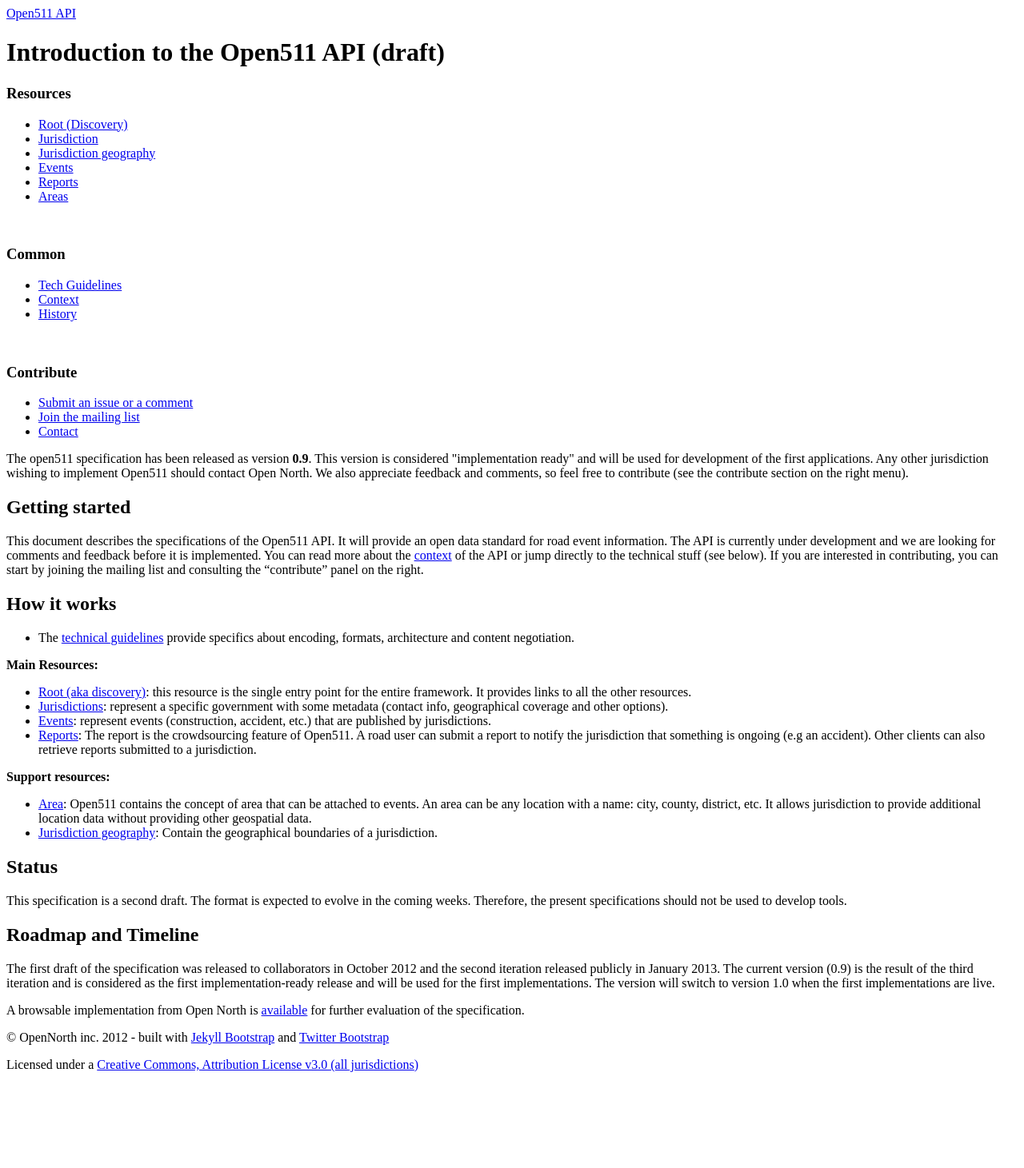
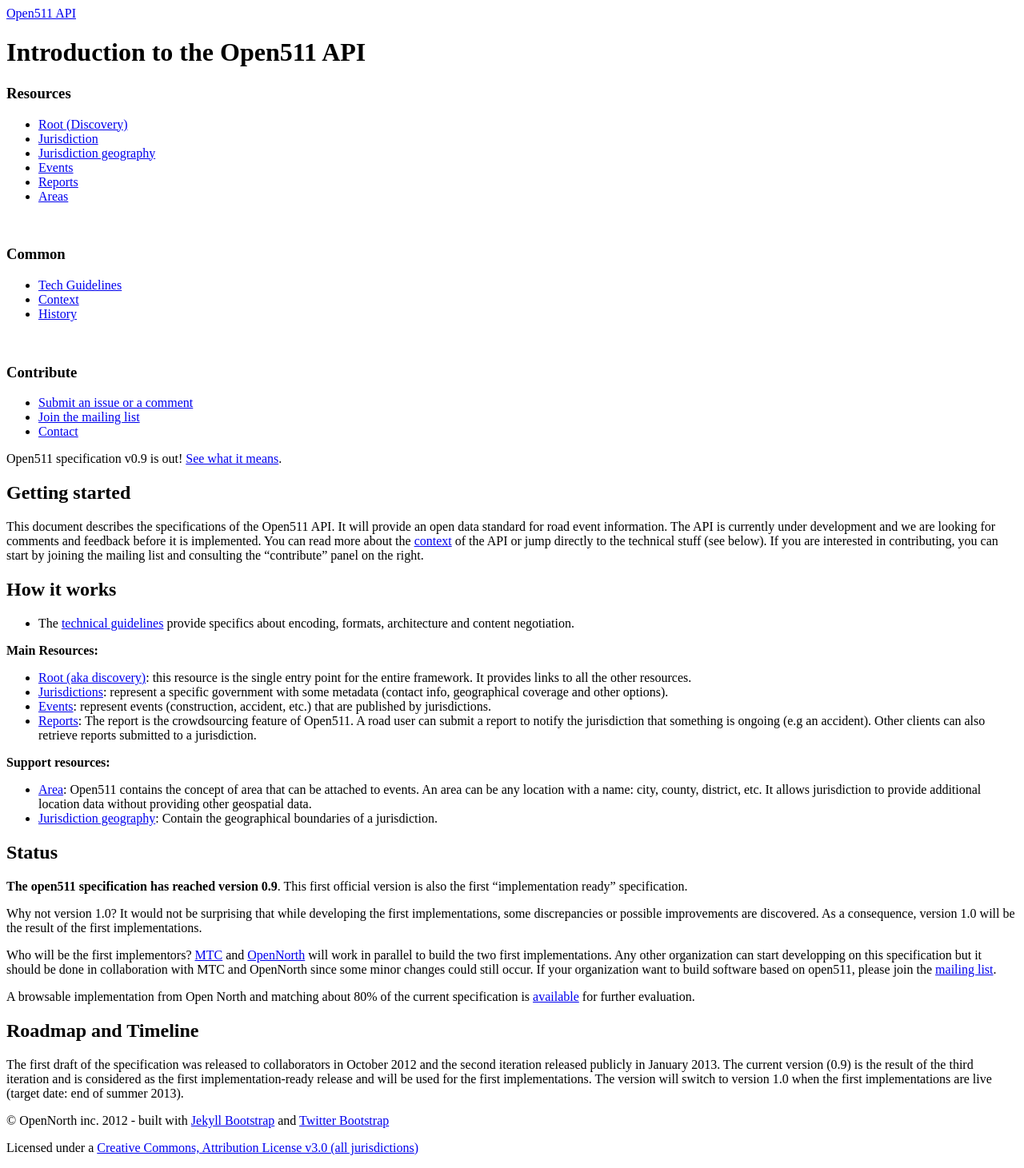
Before and after one commit to open511/Open511API, a Jekyll site: the page built from index.md, in a window 1280 px wide. Shown: the whole page at 80% size. Built offline with Jekyll 4.4.1, drawn with Linux system fonts in a browser that asks for light colours; nearby versions of some CDN libraries; before the commit the page ends 1357 px from its top, so only the background shows below that.

Commit message:
- Add link to schema on Github - update "status" section in index - Add issues 35, 36, 37

```diff
--- a/_includes/specsnav.html
+++ b/_includes/specsnav.html
@@ -34,4 +34,4 @@
 	</ul>
 </div>
 
-<div class="warning">The open511 specification has been released as version <b>0.9</b>. This version is considered "implementation ready" and will be used for development of the first applications. Any other jurisdiction wishing to implement Open511 should contact Open North. We also appreciate feedback and comments, so feel free to contribute (see the contribute section on the right menu).</div>
+<div class="warning">Open511 specification v0.9 is out! <a href="index.html#status">See what it means</a>.</div>
--- a/event.html
+++ b/event.html
@@ -97,7 +97,7 @@ event :
     - name: event_subtype
       type: Enum
       mandatory: Optional
-      desc: <p>List of values to provide more detail about the type of event.</p><p>For INCIDENT:</p><pre>- ACCIDENT<br>- SERIOUS_ACCIDENT<br>- NUMEROUS_ACCIDENTS<br>- STALLED_VEHICLE<br>- SPILL<br>- OBSTRUCTION<br>- MAJOR_HAZARD<br>- DEMONSTRATION</pre><p>For CONSTRUCTION:</p><pre>- ROAD_CONSTRUCTION<br>- WORK_IN_THE_MEDIAM<br>- NARROW_LANES<br>- TRAFFIC_ALTERNATING_DIRECTIONS<br>- BRIDGE_OPERATIONS<br>- BLASTING<br>- WORK_ON_UNDERGROUND<br>- EMERGENGY_MAINTENANCE</pre> <p>For SPECIAL_EVENT:</p><pre>- SPORTING_EVENT<br>- MAJOR_EVENT<br>- CONCERT<br>- FESTIVAL<br>- FIREWORKS<br>- PARADE<br>- CROWD</pre> <p>For WEATHER_CONDITION:</p><pre>- SEVERE_WEATHER<br>- HEAVY_SNOW<br>- SNOW<br>- ICE_GLAZE<br>- HEAVY_FROST<br>- ICE_STORM<br>- DAMAGING_HAIL<br>- THUNDERSTORM<br>- HEAVY_DOWNPOUR<br>- TORNADO<br>- HURRICANE<br>- STRONG_WINDS<br>- DENSE_FOG<br>- FREEZING_FOG<br>- ICE_FOG MIST<br>- VISIBILITY_REDUCED<br>- VISIBILITY_BLOCKED<br>- BLOWING_SNOW<br>- BLOWING_DUST<br>- SANDSTORM<br>- INSECT_SWARMS</pre> <p>For PAVEMENT_CONDITION:</p><pre>- IMPASSABLE<br>- ALMOST_IMPASSABLE<br>- PASSABLE_WITH_CARE<br>- SURFACE_WATER_HAZARD<br>- HYDROPLANING_DANGER<br>- SLIPPERY<br>- MUD<br>- LOOSE_GRAVEL<br>- OIL_ON_ROADWAY<br>- ICE<br>- BLACK_ICE<br>- WET_ICY_ROAD<br>- SLUSH<br>- FROZEN_SLUSH<br>- SNOW<br>- PACKED_SNOW<br>- PLOWED_SNOW<br>- POWDER_SNOW<br>- DEEP_SNOW</pre>
+      desc: <p>List of values to provide more detail about the type of event. <code><a href="https://github.com/opennorth/Open511API/issues/35">Issue 35</a></code>.</p><p>For INCIDENT:</p><pre>- ACCIDENT<br>- SERIOUS_ACCIDENT<br>- NUMEROUS_ACCIDENTS<br>- STALLED_VEHICLE<br>- SPILL<br>- OBSTRUCTION<br>- MAJOR_HAZARD<br>- DEMONSTRATION</pre><p>For CONSTRUCTION:</p><pre>- ROAD_CONSTRUCTION<br>- WORK_IN_THE_MEDIAM<br>- NARROW_LANES<br>- TRAFFIC_ALTERNATING_DIRECTIONS<br>- BRIDGE_OPERATIONS<br>- BLASTING<br>- WORK_ON_UNDERGROUND<br>- EMERGENGY_MAINTENANCE</pre> <p>For SPECIAL_EVENT:</p><pre>- SPORTING_EVENT<br>- MAJOR_EVENT<br>- CONCERT<br>- FESTIVAL<br>- FIREWORKS<br>- PARADE<br>- CROWD</pre> <p>For WEATHER_CONDITION:</p><pre>- SEVERE_WEATHER<br>- HEAVY_SNOW<br>- SNOW<br>- ICE_GLAZE<br>- HEAVY_FROST<br>- ICE_STORM<br>- DAMAGING_HAIL<br>- THUNDERSTORM<br>- HEAVY_DOWNPOUR<br>- TORNADO<br>- HURRICANE<br>- STRONG_WINDS<br>- DENSE_FOG<br>- FREEZING_FOG<br>- ICE_FOG MIST<br>- VISIBILITY_REDUCED<br>- VISIBILITY_BLOCKED<br>- BLOWING_SNOW<br>- BLOWING_DUST<br>- SANDSTORM<br>- INSECT_SWARMS</pre> <p>For PAVEMENT_CONDITION:</p><pre>- IMPASSABLE<br>- ALMOST_IMPASSABLE<br>- PASSABLE_WITH_CARE<br>- SURFACE_WATER_HAZARD<br>- HYDROPLANING_DANGER<br>- SLIPPERY<br>- MUD<br>- LOOSE_GRAVEL<br>- OIL_ON_ROADWAY<br>- ICE<br>- BLACK_ICE<br>- WET_ICY_ROAD<br>- SLUSH<br>- FROZEN_SLUSH<br>- SNOW<br>- PACKED_SNOW<br>- PLOWED_SNOW<br>- POWDER_SNOW<br>- DEEP_SNOW</pre>
 
     - name: severity
       type: Enum
@@ -231,7 +231,7 @@ schedule :
     - name: day_of_week
       type: Enum
       mandatory: Optional
-      desc: <p>Space separated list of days of the week where the event should be considered as active. For example Wednesday, Thursday, Friday would be <code>3 4 5</code>. The days are Monday to Sunday from 1 to 7.</p>
+      desc: <p>Space separated list of days of the week where the event should be considered as active. For example Wednesday, Thursday, Friday would be <code>3 4 5</code>. The days are Monday to Sunday from 1 to 7. <code><a href="https://github.com/opennorth/Open511API/issues/37">Issue 37</a></code></p>
 
     - name: times
       type: Collection of <a href="#time">time</a>
--- a/guidelines.html
+++ b/guidelines.html
@@ -16,7 +16,7 @@ title: Technical Guidelines
   <li><a id="timezone"></a>When a <b>time zone</b> has to be specified explicitly (in an independent field), it should use a time zone name from the <a href="http://en.wikipedia.org/wiki/Tz_database">TZ Database</a></li>
   <li><a id="geospatial"></a><b>Geospatial data</b> will follow existing standards:
     <ul>
-      <li>In XML, use <a href="http://en.wikipedia.org/wiki/Geography_Markup_Language">GML</a> with the EPSG:4326 (latitude/longitude) spatial reference system.</li>
+      <li>In XML, use <a href="http://en.wikipedia.org/wiki/Geography_Markup_Language">GML</a> with the EPSG:4326 (latitude/longitude) spatial reference system. <code><a href="https://github.com/opennorth/Open511API/issues/36">Issue 36</a></code></li>
       <li>In JSON, use <a href="http://www.geojson.org/">GeoJSON</a></li>
     </ul>
   </li>
@@ -77,7 +77,7 @@ title: Technical Guidelines
 <a id="xmlspec"></a>
 <h4>XML serialization</h4>
 
-<p>An XSD schema for the XML representation will be provided once the data structure is stabilized</p>
+<p>A draft schema for the XML representation is <a href="https://github.com/opennorth/Open511API">available</a>.</p>
 
 
 <ul><li>The Open511 container tag includes a version attribute:
--- a/index.md
+++ b/index.md
@@ -1,6 +1,6 @@
 ---
 layout: page
-title: Introduction to the Open511 API (draft)
+title: Introduction to the Open511 API
 ---
 {% include JB/setup %}
 {% include specsnav.html %}
@@ -28,10 +28,14 @@ This document describes the specifications of the Open511 API. It will provide a
 
 ## Status {#status}
 
-This specification is a second draft. The format is expected to evolve in the coming weeks. Therefore, the present specifications should not be used to develop tools.
+**The open511 specification has reached version 0.9**. This first official version is also the first "implementation ready" specification.
+
+Why not version 1.0? It would not be surprising that while developing the first implementations, some discrepancies or possible improvements are discovered. As a consequence, version 1.0 will be the result of the first implementations.
+
+Who will be the first implementors? [MTC](http://511.org/) and [OpenNorth](https://github.com/opennorth/open511) will work in parallel to build the two first implementations. Any other organization can start developping on this specification but it should be done in collaboration with MTC and OpenNorth since some minor changes could still occur. If your organization want to build software based on open511, please join the [mailing list](https://groups.google.com/forum/?fromgroups#!forum/open511).
+
+A browsable implementation from Open North and matching about 80% of the current specification is [available](http://dev.open511.ca/api/) for further evaluation.
 
 ## Roadmap and Timeline {#timeline}
 
-The first draft of the specification was released to collaborators in October 2012 and the second iteration released publicly in January 2013. The current version (0.9) is the result of the third iteration and is considered as the first implementation-ready release and will be used for the first implementations. The version will switch to version 1.0 when the first implementations are live.
-
-A browsable implementation from Open North is [available](http://dev.open511.ca/api/) for further evaluation of the specification.
+The first draft of the specification was released to collaborators in October 2012 and the second iteration released publicly in January 2013. The current version (0.9) is the result of the third iteration and is considered as the first implementation-ready release and will be used for the first implementations. The version will switch to version 1.0 when the first implementations are live (target date: end of summer 2013).
```
Also changed, not shown: assets/themes/twitter/css/style.css (+4 -3 lines).
